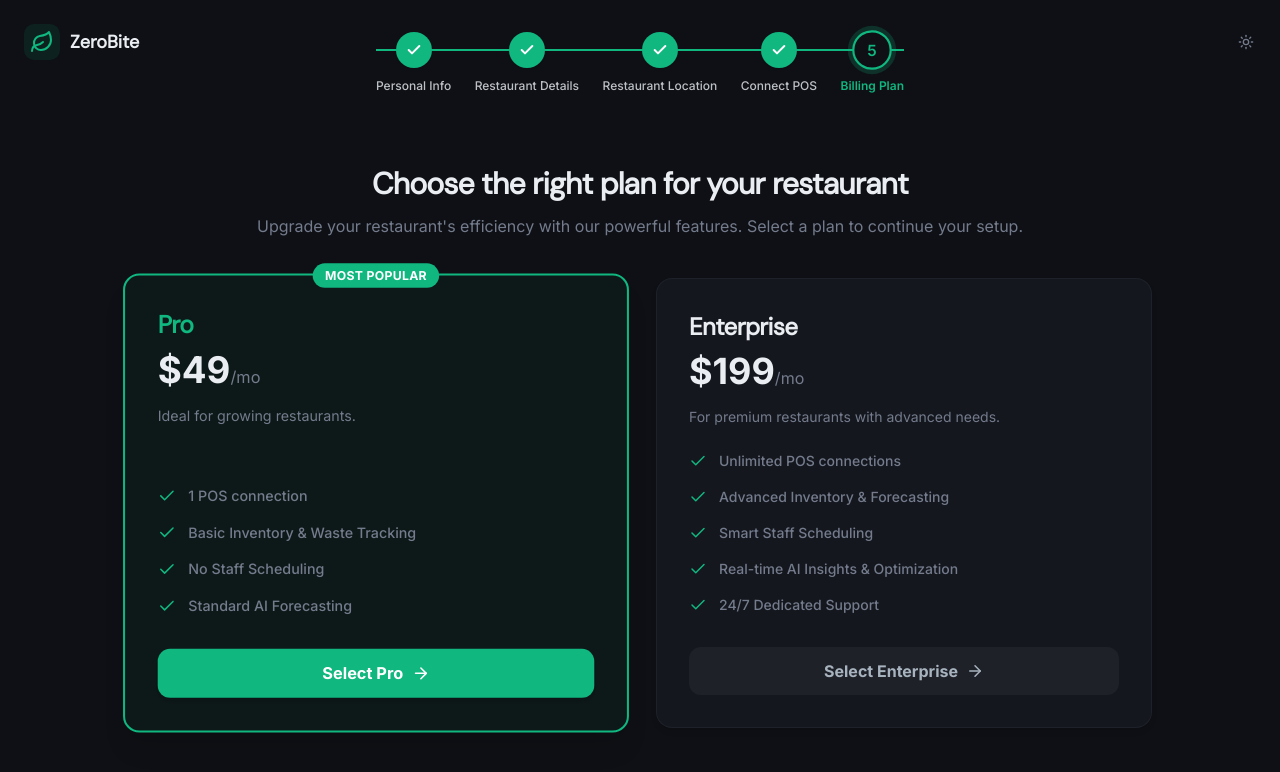
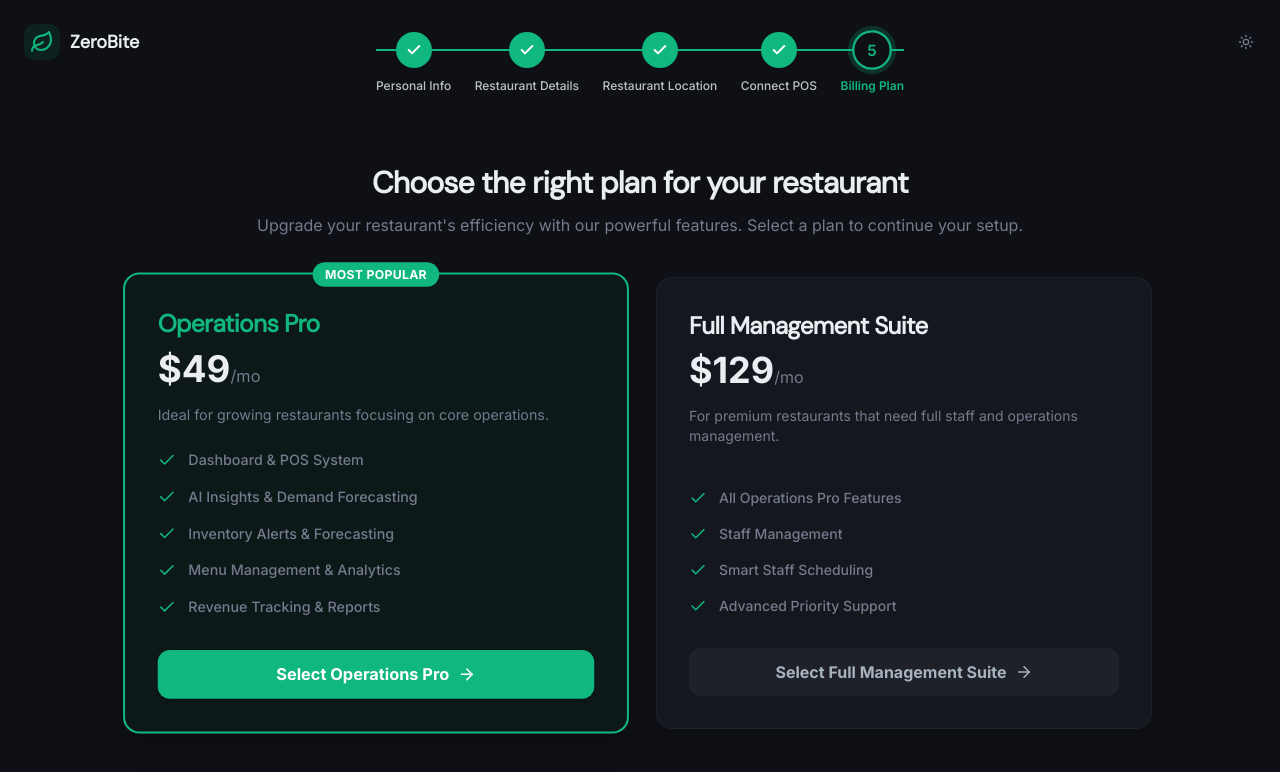
Before and after one commit to mostafa-abobakr/Graduation-Project, a React (Vite) app in the folder frontend/: page /register/plans in a window 1280 px wide. Shown: the top 772 px of the page. Built offline with nearby package versions, Linux system fonts and the light colour scheme.

Commit message:
changed the plans features

```diff
--- a/frontend/src/components/billing/ManagerBillingView.jsx
+++ b/frontend/src/components/billing/ManagerBillingView.jsx
@@ -5,9 +5,8 @@ import { Progress } from "@/components/ui/progress";
 import { CreditCard, Check, Zap, Crown, Building2, Download, ArrowUpRight } from "lucide-react";
 
 const plans = [
-  { name: "Starter", price: "$0", interval: "forever", description: "For small restaurants getting started", features: ["1 restaurant", "Basic analytics", "7-day data retention", "Email support"], current: false, cta: "Downgrade", accent: false },
-  { name: "Pro", price: "$49", interval: "/month", description: "For growing restaurants that need insights", features: ["Up to 3 restaurants", "Advanced analytics & AI insights", "90-day data retention", "Waste forecasting", "Priority support"], current: true, cta: "Current Plan", accent: true },
-  { name: "Enterprise", price: "$149", interval: "/month", description: "For chains and multi-location operators", features: ["Unlimited restaurants", "Custom AI models", "Unlimited data retention", "API access", "Dedicated account manager", "SSO & audit logs"], current: false, cta: "Upgrade", accent: false },
+  { name: "Operations Pro", price: "$49", interval: "/month", description: "Ideal for growing restaurants focusing on core operations.", features: ["Dashboard & POS System", "AI Insights & Demand Forecasting", "Inventory Alerts & Forecasting", "Menu Management & Analytics", "Revenue Tracking & Reports"], current: true, cta: "Current Plan", accent: true },
+  { name: "Full Management Suite", price: "$129", interval: "/month", description: "For premium restaurants that need full staff and operations management.", features: ["All Operations Pro Features", "Staff Management", "Smart Staff Scheduling", "Advanced Priority Support"], current: false, cta: "Upgrade", accent: false },
 ];
 
 const paymentHistory = [
@@ -67,9 +66,8 @@ export default function ManagerBillingView() {
           {plans.map((plan) => (
             <Card key={plan.name} className={`p-6 flex flex-col border-border/60 ${plan.accent ? "ring-2 ring-primary/40 bg-primary/[0.03]" : "bg-card"}`}>
               <div className="flex items-center gap-2 mb-1">
-                {plan.name === "Starter" && <Zap className="h-4 w-4 text-muted-foreground" />}
-                {plan.name === "Pro" && <Crown className="h-4 w-4 text-primary" />}
-                {plan.name === "Enterprise" && <Building2 className="h-4 w-4 text-muted-foreground" />}
+                {plan.name === "Operations Pro" && <Crown className="h-4 w-4 text-primary" />}
+                {plan.name === "Full Management Suite" && <Building2 className="h-4 w-4 text-muted-foreground" />}
                 <h3 className="font-semibold text-foreground">{plan.name}</h3>
                 {plan.current && <Badge className="ml-auto text-[10px]">Current</Badge>}
               </div>
--- a/frontend/src/pages/Auth/Register/BillingPlans.jsx
+++ b/frontend/src/pages/Auth/Register/BillingPlans.jsx
@@ -7,31 +7,31 @@ import { ThemeToggle } from "@/components/shared/ThemeToggle"
 export default function BillingPlans() {
   const navigate = useNavigate()
   const { t } = useLanguage()
-  const [selectedPlan, setSelectedPlan] = useState("Pro")
+  const [selectedPlan, setSelectedPlan] = useState("Operations Pro")
 
   const plans = [
     {
-      name: "Pro",
+      name: "Operations Pro",
       price: "49",
-      description: t("Ideal for growing restaurants."),
+      description: t("Ideal for growing restaurants focusing on core operations."),
       features: [
-        t("1 POS connection"),
-        t("Basic Inventory & Waste Tracking"),
-        t("No Staff Scheduling"),
-        t("Standard AI Forecasting")
+        t("Dashboard & POS System"),
+        t("AI Insights & Demand Forecasting"),
+        t("Inventory Alerts & Forecasting"),
+        t("Menu Management & Analytics"),
+        t("Revenue Tracking & Reports")
       ],
       badge: t("Most Popular")
     },
     {
-      name: "Enterprise",
-      price: "199",
-      description: t("For premium restaurants with advanced needs."),
+      name: "Full Management Suite",
+      price: "129",
+      description: t("For premium restaurants that need full staff and operations management."),
       features: [
-        t("Unlimited POS connections"),
-        t("Advanced Inventory & Forecasting"),
+        t("All Operations Pro Features"),
+        t("Staff Management"),
         t("Smart Staff Scheduling"),
-        t("Real-time AI Insights & Optimization"),
-        t("24/7 Dedicated Support")
+        t("Advanced Priority Support")
       ]
     }
   ]
--- a/frontend/src/pages/Auth/Register/PaymentGateway.jsx
+++ b/frontend/src/pages/Auth/Register/PaymentGateway.jsx
@@ -55,7 +55,7 @@ export default function PaymentGateway() {
   const { t } = useLanguage()
   const navigate = useNavigate()
   const [searchParams] = useSearchParams()
-  const plan = searchParams.get("plan") || "Pro"
+  const plan = searchParams.get("plan") || "Operations Pro"
 
   const [loading, setLoading] = useState(false)
   const [success, setSuccess] = useState(false)
@@ -67,8 +67,8 @@ export default function PaymentGateway() {
     cvv: ""
   })
 
-  const prices = { Basic: 0, Pro: 49, Enterprise: 199 }
-  const price = prices[plan] || 49
+  const prices = { Basic: 0, "Operations Pro": 49, "Full Management Suite": 129 }
+  const price = prices[plan] !== undefined ? prices[plan] : 49
 
   const handlePayment = async (e) => {
     e.preventDefault()
--- a/frontend/src/pages/LandingPage.jsx
+++ b/frontend/src/pages/LandingPage.jsx
@@ -55,28 +55,28 @@ export default function LandingPage() {
 
   const pricing = [
     {
-      name: "Professional",
+      name: "Operations Pro",
       price: 49,
-      description: t("Ideal for growing restaurants."),
+      description: t("Ideal for growing restaurants focusing on core operations."),
       features: [
-        t("1 POS connection"),
-        t("Basic Inventory & Waste Tracking"),
-        t("No Staff Scheduling"),
-        t("Standard AI Forecasting")
+        t("Dashboard & POS System"),
+        t("AI Insights & Demand Forecasting"),
+        t("Inventory Alerts & Forecasting"),
+        t("Menu Management & Analytics"),
+        t("Revenue Tracking & Reports")
       ],
       popular: true,
       badge: t("Most Popular")
     },
     {
-      name: "Enterprise",
-      price: 199,
-      description: t("For premium restaurants with advanced needs."),
+      name: "Full Management Suite",
+      price: 129,
+      description: t("For premium restaurants that need full staff and operations management."),
       features: [
-        t("Unlimited POS connections"),
-        t("Advanced Inventory & Forecasting"),
+        t("All Operations Pro Features"),
+        t("Staff Management"),
         t("Smart Staff Scheduling"),
-        t("Real-time AI Insights & Optimization"),
-        t("24/7 Dedicated Support")
+        t("Advanced Priority Support")
       ],
       popular: false
     }
@@ -151,7 +151,7 @@ export default function LandingPage() {
             <p className="text-muted-foreground text-center mb-14">{t("Start free. Scale when you're ready.")}</p>
           </motion.div>
           <motion.div variants={staggerContainer} initial="hidden" whileInView="visible" viewport={{ once: true }} className="grid md:grid-cols-2 gap-8 max-w-3xl mx-auto">
-            {pricing.map((p) => (<motion.div key={p.name} variants={fadeUpVariant}><Card className={`h-full p-7 bg-card border-border/60 relative premium-shadow ${p.popular ? "border-primary glow-green" : ""}`}>{p.popular && <div className="absolute -top-3 left-1/2 -translate-x-1/2 bg-primary text-primary-foreground text-xs font-semibold px-3 py-1 rounded-full">{p.badge}</div>}<h3 className="text-lg font-semibold text-foreground mb-1">{p.name}</h3><p className="text-xs text-muted-foreground mb-5">{p.description}</p><div className="mb-5"><span className="stat-number text-foreground">${p.price}</span><span className="text-muted-foreground text-sm">/{t("mo")}</span></div><ul className="space-y-2.5 mb-7">{p.features.map((f) => (<li key={f} className="flex items-center gap-2 text-sm text-muted-foreground"><Check className="h-4 w-4 text-primary shrink-0" />{f}</li>))}</ul><Link to="/register"><Button className="w-full" variant={p.popular ? "default" : "outline"}>Get Started</Button></Link></Card></motion.div>))}
+            {pricing.map((p) => (<motion.div key={p.name} variants={fadeUpVariant}><Card className={`h-full flex flex-col p-7 bg-card border-border/60 relative premium-shadow ${p.popular ? "border-primary glow-green" : ""}`}>{p.popular && <div className="absolute -top-3 left-1/2 -translate-x-1/2 bg-primary text-primary-foreground text-xs font-semibold px-3 py-1 rounded-full">{p.badge}</div>}<h3 className="text-lg font-semibold text-foreground mb-1">{p.name}</h3><p className="text-xs text-muted-foreground mb-5">{p.description}</p><div className="mb-5"><span className="stat-number text-foreground">${p.price}</span><span className="text-muted-foreground text-sm">/{t("mo")}</span></div><ul className="space-y-2.5 mb-7 flex-1">{p.features.map((f) => (<li key={f} className="flex items-center gap-2 text-sm text-muted-foreground"><Check className="h-4 w-4 text-primary shrink-0" />{f}</li>))}</ul><Link to="/register" className="mt-auto"><Button className="w-full" variant={p.popular ? "default" : "outline"}>Get Started</Button></Link></Card></motion.div>))}
           </motion.div>
         </div>
       </section>
```
